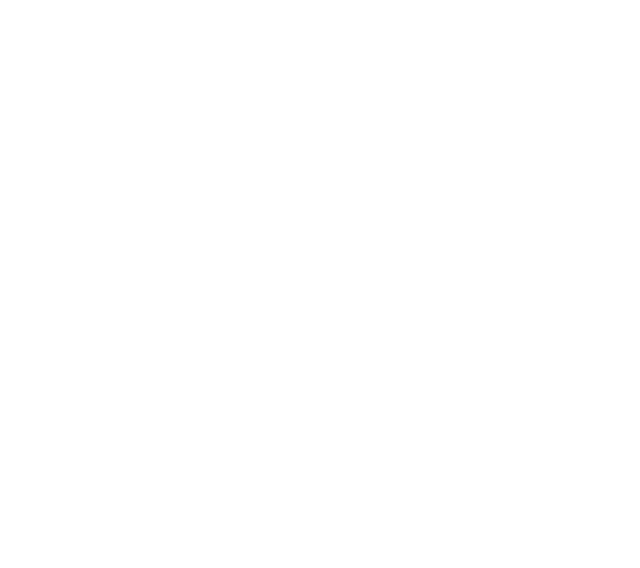
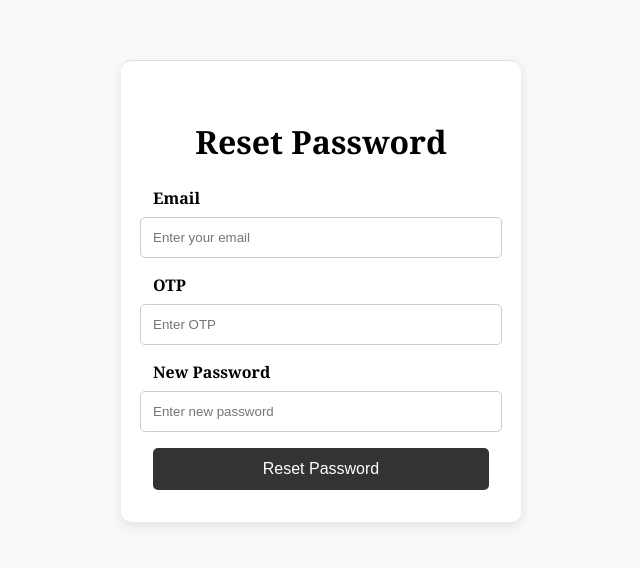
Before and after one commit to kalviumcommunity/S56_Shreyas_Wagh_Capstone_CampusInsight, a React (Vite) app in the folder client/: page /resetpassword in a window 1280 px wide. Before the commit this address had no page. Shown: the part 142-710 px from the top of the page, without its empty margins (319-959 px from the left). Built offline with nearby package versions, Linux system fonts and the light colour scheme.

Commit message:
Integerated otp functionality

```diff
--- a/client/src/App.jsx
+++ b/client/src/App.jsx
@@ -9,6 +9,8 @@ import Middle from './Components/Middle';
 import Username from './Pages/Username';
 import Profile from './Pages/Profile';
 import BookMarks from './Pages/BookMarks';
+import ForgetPasswordPage from './Pages/ForgetPasswordPage';
+import ResetPasswordPage from './Pages/ResetPasswordPage';
 
 function App() {
   const [count, setCount] = useState(0)
@@ -24,6 +26,8 @@ function App() {
         <Route path="/username" element={<Username />} />
         <Route path="/profile" element={<Profile />} />
         <Route path="/bookmarks" element={<BookMarks />} />
+        <Route path="/forgetpassword" element={<ForgetPasswordPage />} />
+        <Route path="/resetpassword" element={<ResetPasswordPage />} />
       </Routes>
     </Router>
     </>
--- /dev/null
+++ b/client/src/Pages/ForgetPasswordPage.jsx
@@ -0,0 +1,46 @@
+import React, { useState } from 'react';
+import axios from 'axios';
+import { useNavigate } from 'react-router-dom';
+import './Styles/ForgetPasswordPage.css';
+
+const ForgetPasswordPage = () => {
+  const [email, setEmail] = useState('');
+  const [error, setError] = useState('');
+  const navigate = useNavigate();
+
+  const handleEmailSubmit = async (e) => {
+    e.preventDefault();
+    try {
+      const response = await axios.post('http://localhost:3000/forgetpassword', { email });
+      if (response.status === 200) {
+        console.log('OTP sent successfully');
+        navigate('/resetpassword');
+      }
+    } catch (err) {
+      setError('Error sending OTP. Please try again.');
+      console.error(err);
+    }
+  };
+
+  return (
+    <div className="forget-password-page">
+      <div className="container">
+        <h2>Forgot Password</h2>
+        <form onSubmit={handleEmailSubmit}>
+          <label>Email</label>
+          <input
+            type="email"
+            value={email}
+            onChange={(e) => setEmail(e.target.value)}
+            placeholder="Enter your email"
+            required
+          />
+          <button type="submit">Send OTP</button>
+        </form>
+        {error && <p>{error}</p>}
+      </div>
+    </div>
+  );
+};
+
+export default ForgetPasswordPage;
--- a/client/src/Pages/LoginPage.jsx
+++ b/client/src/Pages/LoginPage.jsx
@@ -15,7 +15,7 @@ const LoginPage = () => {
     e.preventDefault();
     try {
       const response = await axios.post(
-        'https://s56-shreyas-wagh-capstone-campusinsight.onrender.com/login',
+        'http://localhost:3000/login',
         { email, password }
       );
       if (response && response.data) {
@@ -28,9 +28,13 @@ const LoginPage = () => {
         navigate('/home');
       } else {
         setError('Unexpected response format');
-        console.error('Unexpected response format');
       }
     } catch (error) {
+      handleError(error);
+    }
+  };
+
+  const handleError = (error) => {
     if (error.response) {
       setError(error.response.data.message);
       console.error('API error:', error.response.data.message);
@@ -41,11 +45,14 @@ const LoginPage = () => {
       setError('An unexpected error occurred. Please try again later.');
       console.error('Other error:', error.message);
     }
-    }
   };
 
   const handleSignUpClick = () => {
     navigate('/signup');
+  };
+
+  const handleForgotPassword = () => {
+    navigate('/forgetpassword'); // Directs user to the ForgetPasswordPage
   };
 
   return (
@@ -79,14 +86,27 @@ const LoginPage = () => {
         <button type="submit" className='login'>Log In</button>
       </form>
 
-      <p className="agreement-text">By clicking Log In, you agree to our <u>Terms of Service</u> and <u>Privacy Policy</u></p>
+      <p className="agreement-text">
+        By clicking Log In, you agree to our <u>Terms of Service</u> and <u>Privacy Policy</u>
+      </p>
 
       <p className="left-align1">Join the Conversation</p>
       <p className="left-align2">Sign up to connect with friends, share photos, and be inspired.</p>
 
       {error && <p className="error-message">{error}</p>}
 
-      <p>Don't have an account? <span onClick={handleSignUpClick} style={{ cursor: 'pointer', textDecoration: 'underline' }}>Sign Up</span></p>
+      <p>
+        Don't have an account?{' '}
+        <span onClick={handleSignUpClick} style={{ cursor: 'pointer', textDecoration: 'underline' }}>
+          Sign Up
+        </span>
+      </p>
+      <p>
+        Forgot your password?{' '}
+        <span onClick={handleForgotPassword} style={{ cursor: 'pointer', textDecoration: 'underline' }}>
+          Reset it here
+        </span>
+      </p>
     </div>
   );
 };
--- /dev/null
+++ b/client/src/Pages/ResetPasswordPage.jsx
@@ -0,0 +1,67 @@
+import React, { useState } from 'react';
+import axios from 'axios';
+import { useNavigate } from 'react-router-dom';
+import './Styles/ResetPasswordPage.css';
+
+const ResetPasswordPage = () => {
+  const [email, setEmail] = useState('');
+  const [otp, setOtp] = useState('');
+  const [newPassword, setNewPassword] = useState('');
+  const [error, setError] = useState('');
+  const [success, setSuccess] = useState(false);
+  const navigate = useNavigate();
+
+  const handleResetPassword = async (e) => {
+    e.preventDefault();
+    try {
+      const response = await axios.put('http://localhost:3000/resetpassword', { email, otp, password: newPassword });
+      if (response.status === 200) {
+        setSuccess(true);
+        console.log('Password reset successfully');
+        navigate('/login');
+      }
+    } catch (err) {
+      setError('Error resetting password. Please check the OTP and try again.');
+      console.error(err);
+    }
+  };
+
+  return (
+    <div className="reset-password-page">
+      <div className="container">
+        <h2>Reset Password</h2>
+        <form onSubmit={handleResetPassword}>
+          <label>Email</label>
+          <input
+            type="email"
+            value={email}
+            onChange={(e) => setEmail(e.target.value)}
+            placeholder="Enter your email"
+            required
+          />
+          <label>OTP</label>
+          <input
+            type="text"
+            value={otp}
+            onChange={(e) => setOtp(e.target.value)}
+            placeholder="Enter OTP"
+            required
+          />
+          <label>New Password</label>
+          <input
+            type="password"
+            value={newPassword}
+            onChange={(e) => setNewPassword(e.target.value)}
+            placeholder="Enter new password"
+            required
+          />
+          <button type="submit">Reset Password</button>
+        </form>
+        {error && <p>{error}</p>}
+        {success && <p>Password reset successfully! You can now log in.</p>}
+      </div>
+    </div>
+  );
+};
+
+export default ResetPasswordPage;
--- /dev/null
+++ b/client/src/Pages/Styles/ForgetPasswordPage.css
@@ -0,0 +1,63 @@
+/* Scoped ForgetPasswordPage Styles */
+.forget-password-page {
+    font-family: 'Georgia', serif;
+    margin: 0;
+    padding: 0;
+    display: flex;
+    justify-content: center;
+    align-items: center;
+    height: 100vh;
+    background-color: #f9f9f9;
+}
+
+.forget-password-page .container {
+    background-color: #fff;
+    padding: 2rem;
+    border-radius: 10px;
+    box-shadow: 0 4px 12px rgba(0, 0, 0, 0.1);
+    width: 400px;
+    text-align: center;
+}
+
+.forget-password-page h2 {
+    font-size: 2rem;
+    margin-bottom: 1rem;
+    font-weight: bold;
+}
+
+.forget-password-page form {
+    display: flex;
+    flex-direction: column;
+    align-items: center;
+}
+
+.forget-password-page label {
+    margin-bottom: 0.5rem;
+    font-weight: bold;
+}
+
+.forget-password-page input {
+    width: 100%;
+    padding: 0.75rem;
+    margin-bottom: 1rem;
+    border: 1px solid #ccc;
+    border-radius: 5px;
+}
+
+.forget-password-page button {
+    background-color: #333;
+    color: white;
+    padding: 0.75rem 1.5rem;
+    border: none;
+    border-radius: 5px;
+    cursor: pointer;
+}
+
+.forget-password-page button:hover {
+    background-color: #555;
+}
+
+.forget-password-page p {
+    color: #e74c3c;
+    margin-top: 0.5rem;
+}
--- /dev/null
+++ b/client/src/Pages/Styles/ResetPasswordPage.css
@@ -0,0 +1,69 @@
+/* Scoped ResetPassword Styles */
+.reset-password-page {
+    font-family: 'Georgia', serif;
+    margin: 0;
+    padding: 0;
+    display: flex;
+    justify-content: center;
+    align-items: center;
+    height: 100vh;
+    background-color: #f9f9f9;
+}
+
+.reset-password-page .container {
+    background-color: #fff;
+    padding: 2rem;
+    border-radius: 10px;
+    box-shadow: 0 4px 12px rgba(0, 0, 0, 0.1);
+    width: 400px;
+    text-align: center;
+    height: auto;
+}
+
+.reset-password-page h2 {
+    font-size: 2rem;
+    margin-bottom: 1.5rem;
+    font-weight: bold;
+}
+
+.reset-password-page form {
+    display: flex;
+    flex-direction: column;
+    align-items: center;
+}
+
+.reset-password-page label {
+    margin-bottom: 0.5rem;
+    font-weight: bold;
+    display: block;
+    width: 100%;
+    text-align: left;
+}
+
+.reset-password-page input {
+    width: 100%;
+    padding: 0.75rem;
+    margin-bottom: 1rem;
+    border: 1px solid #ccc;
+    border-radius: 5px;
+}
+
+.reset-password-page button {
+    background-color: #333;
+    color: white;
+    padding: 0.75rem 1.5rem;
+    border: none;
+    border-radius: 5px;
+    cursor: pointer;
+    width: 100%;
+    font-size: 1rem;
+}
+
+.reset-password-page button:hover {
+    background-color: #555;
+}
+
+.reset-password-page p {
+    color: #333;
+    margin-top: 0.5rem;
+}
```
Also changed, not shown: 2 other files (tests, documents, lock files or other folders). Lines whose indentation alone changed are shown as unchanged.
